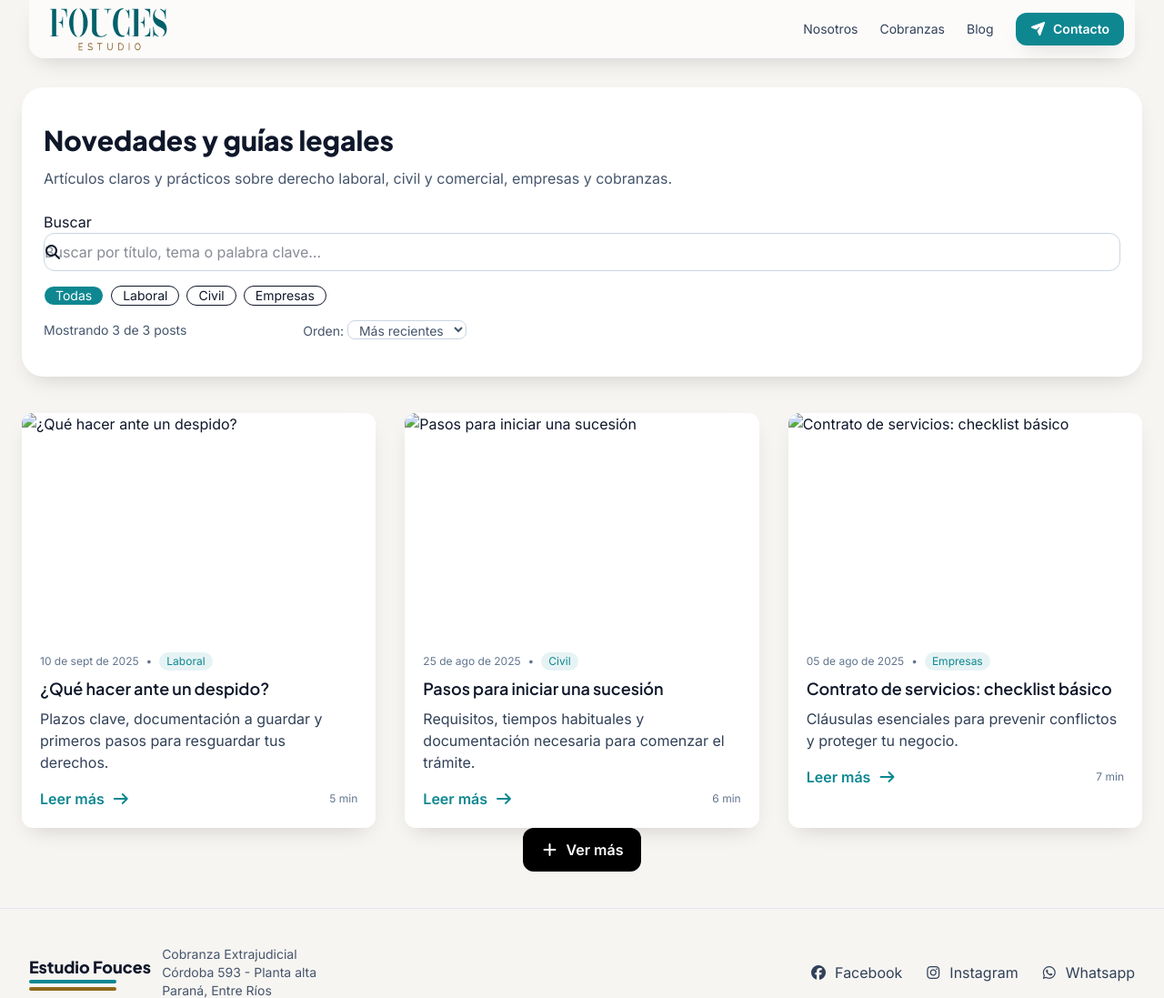
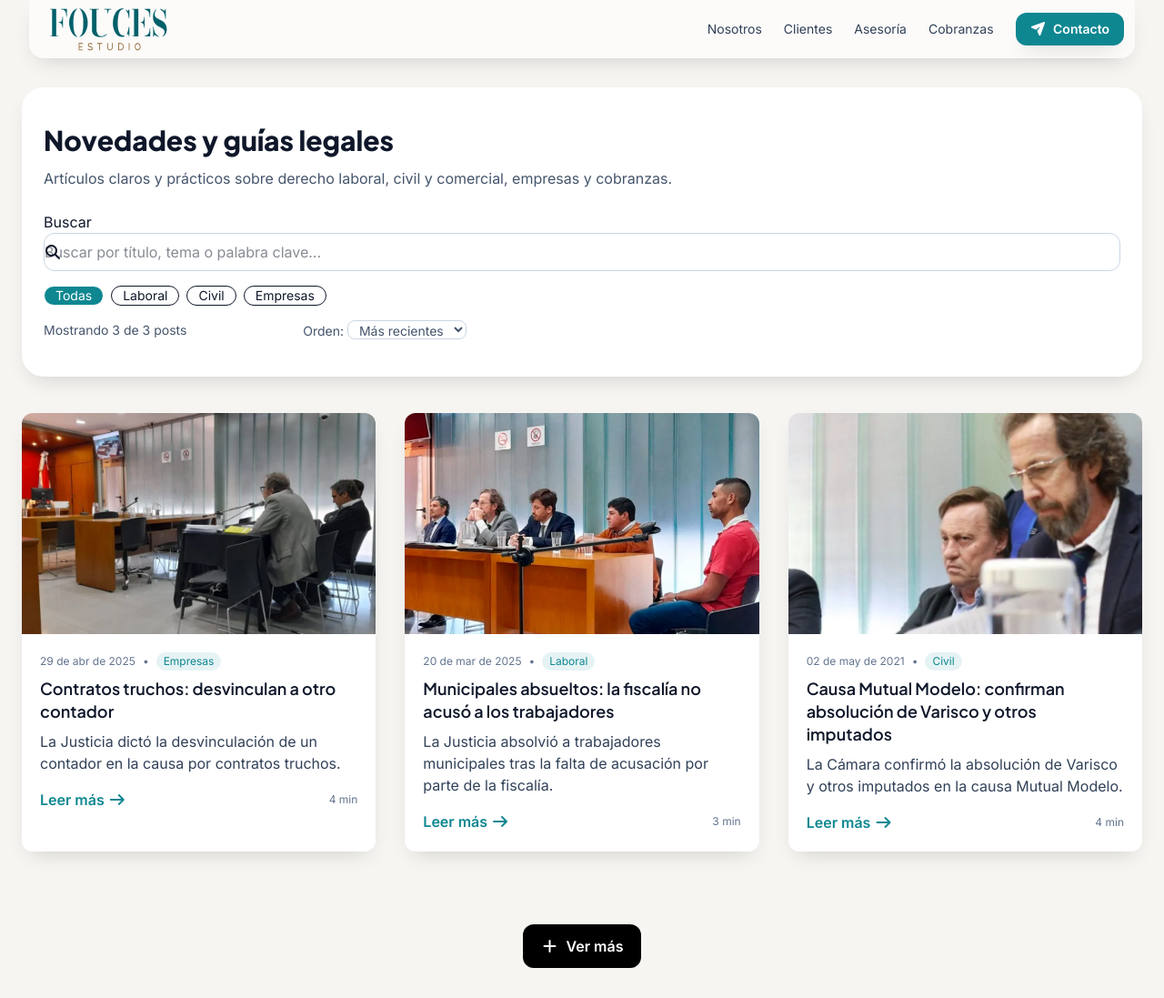
Before and after one commit to equintanafattor/landingEstudioFouces, a website: page blog/index.html in a window 1280 px wide. Shown: the top 1097 px of the page at 91% size. Drawn offline with Linux system fonts and the light colour scheme.

Commit message:
Se soluciono lo de las imagenes en el index principal

```diff
--- a/blog/index.html
+++ b/blog/index.html
@@ -1,5 +1,6 @@
 <!DOCTYPE html>
 <html lang="es">
+
 <head>
   <meta charset="UTF-8" />
   <meta name="viewport" content="width=device-width, initial-scale=1" />
@@ -10,7 +11,9 @@
   <!-- Google Fonts -->
   <link rel="preconnect" href="https://fonts.googleapis.com">
   <link rel="preconnect" href="https://fonts.gstatic.com" crossorigin>
-  <link href="https://fonts.googleapis.com/css2?family=Inter:wght@300;400;600;700&family=Plus+Jakarta+Sans:wght@600;800&display=swap" rel="stylesheet">
+  <link
+    href="https://fonts.googleapis.com/css2?family=Inter:wght@300;400;600;700&family=Plus+Jakarta+Sans:wght@600;800&display=swap"
+    rel="stylesheet">
 
   <!-- Font Awesome (local) -->
   <link rel="stylesheet" href="../assets/fontawesome/css/all.min.css">
@@ -18,27 +21,39 @@
   <!-- Tailwind compilado (local) -->
   <link rel="stylesheet" href="../assets/css/output.css">
 
-  <meta name="description" content="Novedades y guías legales del Estudio Jurídico Fouces: laboral, civil y comercial, empresas y cobranzas.">
+  <meta name="description"
+    content="Novedades y guías legales del Estudio Jurídico Fouces: laboral, civil y comercial, empresas y cobranzas.">
 </head>
 
 <body class="bg-fouces-sand text-fouces-ink font-sans">
   <!-- Header -->
   <header id="siteHeader" class="fixed inset-x-0 top-0 z-50 transition-all">
     <div class="mx-auto max-w-7xl px-4 sm:px-6 lg:px-8">
-      <div class="flex h-16 items-center justify-between rounded-b-2xl bg-white/70 backdrop-blur supports-[backdrop-filter]:bg-white/60 shadow-soft">
+      <div
+        class="flex h-16 items-center justify-between rounded-b-2xl bg-white/70 backdrop-blur supports-[backdrop-filter]:bg-white/60 shadow-soft">
+
+        <!-- Logo -->
         <a href="../index.html#hero" class="flex items-center gap-3 pl-5">
-          <img src="../img/estudioFoucesLogo.svg" alt="Estudio Fouces" class="h-20 md:h-40 lg:h-48 w-auto" />
+          <img src="../img/estudioFoucesLogo.svg" alt="Logo Fouces" class="h-20 md:h-40 lg:h-48 w-auto" />
         </a>
 
+        <!-- Nav desktop -->
         <nav class="hidden md:flex items-center gap-6 pr-3">
-          <a href="../index.html#nosotros" class="text-sm font-medium text-slate-700 hover:text-fouces-teal transition">Nosotros</a>
-          <a href="../cobranzas.html" class="text-sm font-medium text-slate-700 hover:text-fouces-teal transition">Cobranzas</a>
-          <a href="./index.html" class="text-sm font-medium text-slate-700 hover:text-fouces-teal transition">Blog</a>
-          <a href="../index.html#contacto" class="inline-flex items-center gap-2 rounded-xl bg-fouces-teal px-4 py-2 text-white text-sm font-semibold shadow-soft hover:bg-fouces-teal-dark transition">
+          <a href="../index.html#nosotros"
+            class="text-sm font-medium text-slate-700 hover:text-fouces-teal transition">Nosotros</a>
+          <a href="../cobranzas.html#clientes"
+            class="text-sm font-medium text-slate-700 hover:text-fouces-teal transition">Clientes</a>
+          <a href="../index.html"
+            class="text-sm font-medium text-slate-700 hover:text-fouces-teal transition">Asesoría</a>
+          <a href="../cobranzas.html"
+            class="text-sm font-medium text-slate-700 hover:text-fouces-teal transition">Cobranzas</a>
+          <a href="../index.html#contacto"
+            class="inline-flex items-center gap-2 rounded-xl bg-fouces-teal px-4 py-2 text-white text-sm font-semibold shadow-soft hover:bg-fouces-teal-dark transition">
             <i class="fa-solid fa-paper-plane"></i> Contacto
           </a>
         </nav>
 
+        <!-- Mobile -->
         <button id="menuBtn" class="md:hidden mr-2 p-2 rounded-lg hover:bg-slate-100" aria-label="Abrir menú">
           <i class="fa-solid fa-bars text-xl"></i>
         </button>
@@ -49,19 +64,22 @@
     <div id="mobileMenu" class="md:hidden max-w-7xl mx-auto px-4 sm:px-6 lg:px-8 hidden">
       <div class="rounded-2xl bg-white shadow-soft mt-2 p-4 space-y-2">
         <a href="../index.html#nosotros" class="block px-3 py-2 rounded-lg hover:bg-slate-100">Nosotros</a>
+        <a href="../cobranzas.html#clientes" class="block px-3 py-2 rounded-lg hover:bg-slate-100">Clientes</a>
+        <a href="../index.html" class="block px-3 py-2 rounded-lg hover:bg-slate-100">Asesoría</a>
         <a href="../cobranzas.html" class="block px-3 py-2 rounded-lg hover:bg-slate-100">Cobranzas</a>
-        <a href="./index.html" class="block px-3 py-2 rounded-lg hover:bg-slate-100">Blog</a>
         <a href="../index.html#contacto" class="block px-3 py-2 rounded-lg bg-fouces-teal text-white">Contacto</a>
       </div>
     </div>
   </header>
+
 
   <!-- Hero -->
   <section class="mt-24">
     <div class="mx-auto max-w-7xl px-6">
       <div class="rounded-3xl bg-white px-6 py-10 shadow-soft">
         <h1 class="font-display text-3xl sm:text-4xl font-extrabold">Novedades y guías legales</h1>
-        <p class="mt-3 text-slate-600">Artículos claros y prácticos sobre derecho laboral, civil y comercial, empresas y cobranzas.</p>
+        <p class="mt-3 text-slate-600">Artículos claros y prácticos sobre derecho laboral, civil y comercial, empresas y
+          cobranzas.</p>
 
         <!-- Controles -->
         <div class="mt-6 grid gap-4 sm:grid-cols-12 items-center">
@@ -71,16 +89,21 @@
             <div class="relative">
               <i class="fa-solid fa-magnifying-glass absolute left-3 top-1/2 -translate-y-1/2 text-slate-400"></i>
               <input id="search" type="search" placeholder="Buscar por título, tema o palabra clave…"
-                     class="w-full rounded-xl border border-slate-300 pl-10 pr-3 py-2 focus:border-fouces-teal focus:ring-fouces-teal" />
+                class="w-full rounded-xl border border-slate-300 pl-16 pr-3 py-2 focus:border-fouces-teal focus:ring-fouces-teal" />
+
             </div>
           </div>
 
           <!-- Categorías -->
           <div class="sm:col-span-6 flex flex-wrap gap-2 sm:justify-end">
-            <button data-cat="todas" class="cat-btn rounded-full border px-3 py-1.5 text-sm font-medium bg-fouces-teal text-white">Todas</button>
-            <button data-cat="Laboral" class="cat-btn rounded-full border px-3 py-1.5 text-sm font-medium hover:bg-white">Laboral</button>
-            <button data-cat="Civil" class="cat-btn rounded-full border px-3 py-1.5 text-sm font-medium hover:bg-white">Civil</button>
-            <button data-cat="Empresas" class="cat-btn rounded-full border px-3 py-1.5 text-sm font-medium hover:bg-white">Empresas</button>
+            <button data-cat="todas"
+              class="cat-btn rounded-full border px-3 py-1.5 text-sm font-medium bg-fouces-teal text-white">Todas</button>
+            <button data-cat="Laboral"
+              class="cat-btn rounded-full border px-3 py-1.5 text-sm font-medium hover:bg-white">Laboral</button>
+            <button data-cat="Civil"
+              class="cat-btn rounded-full border px-3 py-1.5 text-sm font-medium hover:bg-white">Civil</button>
+            <button data-cat="Empresas"
+              class="cat-btn rounded-full border px-3 py-1.5 text-sm font-medium hover:bg-white">Empresas</button>
           </div>
 
           <!-- Orden -->
@@ -88,7 +111,8 @@
             <p id="counter" class="text-sm text-slate-600">Mostrando 0 posts</p>
             <label class="text-sm text-slate-600">
               Orden:
-              <select id="sort" class="ml-2 rounded-lg border border-slate-300 py-1.5 px-2 focus:border-fouces-teal focus:ring-fouces-teal">
+              <select id="sort"
+                class="ml-2 rounded-lg border border-slate-300 py-1.5 px-2 focus:border-fouces-teal focus:ring-fouces-teal">
                 <option value="desc">Más recientes</option>
                 <option value="asc">Más antiguos</option>
               </select>
@@ -109,8 +133,9 @@
     </div>
 
     <!-- Paginación -->
-    <div class="mt-10 text-center">
-      <button id="loadMore" class="hidden inline-flex items-center gap-2 rounded-xl bg-black px-5 py-3 text-white font-semibold hover:bg-gray-800 transition">
+    <div class="mt-20 text-center">
+      <button id="loadMore"
+        class="hidden inline-flex items-center gap-2 rounded-xl bg-black px-5 py-3 text-white font-semibold hover:bg-gray-800 transition">
         <i class="fa-solid fa-plus"></i> Ver más
       </button>
     </div>
@@ -118,7 +143,8 @@
 
   <!-- Footer -->
   <footer class="mt-10 border-t border-slate-200">
-    <div class="mx-auto max-w-7xl px-4 sm:px-6 lg:px-8 py-10 flex flex-col md:flex-row items-center justify-between gap-6">
+    <div
+      class="mx-auto max-w-7xl px-4 sm:px-6 lg:px-8 py-10 flex flex-col md:flex-row items-center justify-between gap-6">
       <div class="flex items-center gap-3">
         <div>
           <p class="font-display text-lg font-extrabold">Estudio Fouces</p>
@@ -132,63 +158,35 @@
         </div>
       </div>
       <div class="flex items-center gap-6 text-slate-700">
-        <a href="https://www.facebook.com/profile.php?id=61567600323803" target="_blank" class="flex items-center gap-2 hover:text-fouces-teal"><i class="fa-brands fa-facebook"></i> Facebook</a>
-        <a href="https://www.instagram.com/estudio.fouces/" target="_blank" class="flex items-center gap-2 hover:text-fouces-teal"><i class="fa-brands fa-instagram"></i> Instagram</a>
-        <a href="https://wa.me/+5493434620765" target="_blank" class="flex items-center gap-2 hover:text-fouces-teal"><i class="fa-brands fa-whatsapp"></i> Whatsapp</a>
+        <a href="https://www.facebook.com/profile.php?id=61567600323803" target="_blank"
+          class="flex items-center gap-2 hover:text-fouces-teal"><i class="fa-brands fa-facebook"></i> Facebook</a>
+        <a href="https://www.instagram.com/estudio.fouces/" target="_blank"
+          class="flex items-center gap-2 hover:text-fouces-teal"><i class="fa-brands fa-instagram"></i> Instagram</a>
+        <a href="https://wa.me/+5493434620765" target="_blank" class="flex items-center gap-2 hover:text-fouces-teal"><i
+            class="fa-brands fa-whatsapp"></i> Whatsapp</a>
       </div>
     </div>
   </footer>
 
   <!-- Scripts -->
+  <script src="../blog/posts.js"></script>
+
   <script>
+    // Alias local
+    const POSTS = window.BLOG_POSTS;
+
     // Header shadow on scroll
     const siteHeader = document.getElementById('siteHeader');
-    window.addEventListener('scroll', () => siteHeader.classList.toggle('shadow', window.scrollY > 10));
+    window.addEventListener('scroll', () =>
+      siteHeader.classList.toggle('shadow', window.scrollY > 10)
+    );
 
     // Mobile menu
     const menuBtn = document.getElementById('menuBtn');
     const mobileMenu = document.getElementById('mobileMenu');
-    menuBtn?.addEventListener('click', () => mobileMenu.classList.toggle('hidden'));
-
-    /* ====== DATA: posts ======
-       Guardá los HTML de cada post en /blog/XXXX.html (mismo nivel que este index)
-       'cover' apunta a imágenes que vos tengas (cambiá a conveniencia) */
-    const POSTS = [
-      {
-        title: "¿Qué hacer ante un despido?",
-        slug: "que-hacer-ante-un-despido",
-        url: "./que-hacer-ante-un-despido.html",
-        date: "2025-09-10",
-        category: "Laboral",
-        tags: ["laboral","despido","indemnización"],
-        excerpt: "Plazos clave, documentación a guardar y primeros pasos para resguardar tus derechos.",
-        cover: "../img/blog/despido.jpg",
-        readingMins: 5
-      },
-      {
-        title: "Pasos para iniciar una sucesión",
-        slug: "pasos-para-iniciar-una-sucesion",
-        url: "./pasos-para-iniciar-una-sucesion.html",
-        date: "2025-08-25",
-        category: "Civil",
-        tags: ["civil","sucesiones","herencia"],
-        excerpt: "Requisitos, tiempos habituales y documentación necesaria para comenzar el trámite.",
-        cover: "../img/blog/sucesion.jpg",
-        readingMins: 6
-      },
-      {
-        title: "Contrato de servicios: checklist básico",
-        slug: "contrato-de-servicios-checklist",
-        url: "./contrato-de-servicios-checklist.html",
-        date: "2025-08-05",
-        category: "Empresas",
-        tags: ["empresas","contratos","pyme"],
-        excerpt: "Cláusulas esenciales para prevenir conflictos y proteger tu negocio.",
-        cover: "../img/blog/contrato-servicios.jpg",
-        readingMins: 7
-      }
-      // <-- agregá más posts siguiendo esta estructura
-    ];
+    menuBtn?.addEventListener('click', () =>
+      mobileMenu.classList.toggle('hidden')
+    );
 
     // ====== UI / render ======
     const grid = document.getElementById('grid');
@@ -207,29 +205,31 @@
     };
 
     function fmtDate(iso) {
-      return new Date(iso).toLocaleDateString('es-AR', { day: '2-digit', month: 'short', year: 'numeric' });
+      return new Date(iso).toLocaleDateString('es-AR', {
+        day: '2-digit',
+        month: 'short',
+        year: 'numeric'
+      });
     }
 
     function applyFilters() {
       let list = [...POSTS];
 
-      // búsqueda
       const q = state.q.trim().toLowerCase();
       if (q) {
         list = list.filter(p =>
           p.title.toLowerCase().includes(q) ||
           p.excerpt.toLowerCase().includes(q) ||
-          p.tags.some(t => t.toLowerCase().includes(q))
+          (p.tags || []).some(t => t.toLowerCase().includes(q))
         );
       }
 
-      // categoría
       if (state.cat !== "todas") {
         list = list.filter(p => p.category === state.cat);
       }
 
-      // orden
-      list.sort((a, b) => state.sort === "desc"
+      list.sort((a, b) =>
+        state.sort === "desc"
           ? new Date(b.date) - new Date(a.date)
           : new Date(a.date) - new Date(b.date)
       );
@@ -240,12 +240,13 @@
     function render() {
       const list = applyFilters();
       const total = list.length;
+
       counter.textContent = `Mostrando ${Math.min(total, state.page * state.perPage)} de ${total} posts`;
+      grid.innerHTML = "";
 
-      grid.innerHTML = "";
       const slice = list.slice(0, state.page * state.perPage);
 
-      if (slice.length === 0) {
+      if (!slice.length) {
         document.getElementById('empty').classList.remove('hidden');
         loadMoreBtn.classList.add('hidden');
         return;
@@ -256,24 +257,27 @@
       slice.forEach(p => {
         const art = document.createElement('article');
         art.className = "bg-white rounded-xl shadow-soft overflow-hidden flex flex-col";
+
         art.innerHTML = `
-          <a href="${p.url}" class="block">
-            <div class="aspect-[16/10] bg-slate-100 overflow-hidden">
-              <img src="${p.cover}" alt="${p.title}" class="h-full w-full object-cover">
+        <a href="${p.url}" target="_blank" rel="noopener noreferrer">
+            <div class="aspect-[16/10] bg-slate-100">
+            <img src="../${p.cover}" alt="${p.title}" class="w-full h-full object-cover">
           </div>
         </a>
         <div class="p-5 flex-1 flex flex-col">
           <div class="flex items-center gap-2 text-xs text-slate-500 mb-2">
-              <time datetime="${p.date}">${fmtDate(p.date)}</time>
+            <time>${fmtDate(p.date)}</time>
             <span>•</span>
-              <span class="inline-flex items-center px-2 py-0.5 rounded-full bg-fouces-teal/10 text-fouces-teal">${p.category}</span>
+            <span class="px-2 py-0.5 rounded-full bg-fouces-teal/10 text-fouces-teal">
+              ${p.category}
+            </span>
           </div>
-            <a href="${p.url}" class="block">
-              <h3 class="text-lg font-semibold leading-snug">${p.title}</h3>
-            </a>
+          <h3 class="text-lg font-semibold leading-snug">
+            <a href="${p.url}" target="_blank" rel="noopener noreferrer">${p.title}</a>
+          </h3>
           <p class="text-slate-700 mt-2 flex-1">${p.excerpt}</p>
-            <div class="mt-4 flex items-center justify-between">
-              <a href="${p.url}" class="inline-flex items-center gap-2 text-fouces-teal font-semibold hover:underline">
+          <div class="mt-4 flex justify-between items-center">
+            <a href="${p.url}" target="_blank" class="text-fouces-teal font-semibold hover:underline">
               Leer más <i class="fa-solid fa-arrow-right"></i>
             </a>
             <span class="text-xs text-slate-500">${p.readingMins} min</span>
@@ -283,12 +287,10 @@
         grid.appendChild(art);
       });
 
-      // Paginación
-      if (total > state.page * state.perPage) {
-        loadMoreBtn.classList.remove('hidden');
-      } else {
-        loadMoreBtn.classList.add('hidden');
-      }
+      loadMoreBtn.classList.toggle(
+        'hidden',
+        total <= state.page * state.perPage
+      );
     }
 
     // Listeners
@@ -306,8 +308,8 @@
 
     catBtns.forEach(btn => {
       btn.addEventListener('click', () => {
-        catBtns.forEach(b => b.classList.remove('bg-fouces-teal','text-white'));
-        btn.classList.add('bg-fouces-teal','text-white');
+        catBtns.forEach(b => b.classList.remove('bg-fouces-teal', 'text-white'));
+        btn.classList.add('bg-fouces-teal', 'text-white');
         state.cat = btn.dataset.cat;
         state.page = 1;
         render();
@@ -315,12 +317,15 @@
     });
 
     loadMoreBtn.addEventListener('click', () => {
-      state.page += 1;
+      state.page++;
       render();
     });
 
     // Init
     render();
   </script>
+
+
 </body>
+
 </html>
--- /dev/null
+++ b/blog/posts.js
@@ -0,0 +1,29 @@
+window.BLOG_POSTS = [
+    {
+        title: "Municipales absueltos: la fiscalía no acusó a los trabajadores",
+        url: "https://www.elonce.com/parana/municipales-absueltos-fiscalia-no-acuso-a-los-trabajadores.htm",
+        date: "2025-03-20",
+        category: "Laboral",
+        excerpt: "La Justicia absolvió a trabajadores municipales tras la falta de acusación por parte de la fiscalía.",
+        cover: "img/blog/municipales_absueltos.webp",
+        readingMins: 3
+    },
+    {
+        title: "Causa Mutual Modelo: confirman absolución de Varisco y otros imputados",
+        url: "https://www.analisisdigital.com.ar/judiciales/2021/05/02/causa-mutual-modelo-confirman-absolucion-de-varisco-y-demas-imputados",
+        date: "2021-05-02",
+        category: "Civil",
+        excerpt: "La Cámara confirmó la absolución de Varisco y otros imputados en la causa Mutual Modelo.",
+        cover: "img/blog/varisco1jpg.jpg.webp",
+        readingMins: 4
+    },
+    {
+        title: "Contratos truchos: desvinculan a otro contador",
+        url: "https://www.apfdigital.com.ar/noticias/2025/04/29/432414-dictaron-la-desvinculacion-de-la-causa-contratos-truchos-de-otro-contador-del-estudio-integral-asesoria",
+        date: "2025-04-29",
+        category: "Empresas",
+        excerpt: "La Justicia dictó la desvinculación de un contador en la causa por contratos truchos.",
+        cover: "img/blog/contratos.webp",
+        readingMins: 4
+    }
+];
```
Also changed, not shown: cobranzas.html (+4 -4 lines), index.html (+68 -64 lines), img/blog/contratos.webp (added), img/blog/municipales_absueltos.webp (added), img/blog/varisco1jpg.jpg.webp (added). Lines whose indentation alone changed are shown as unchanged.
